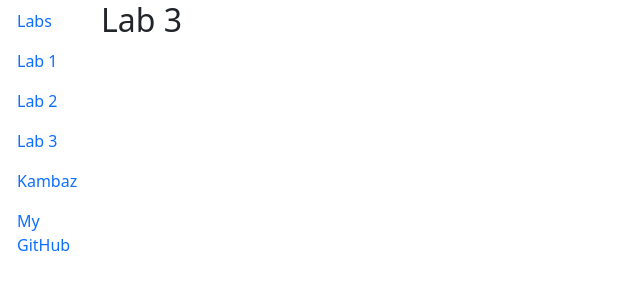
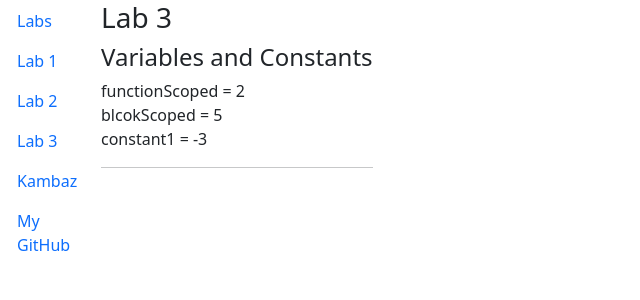
Before and after one commit to JohnnyBoi013/kambaz-next-js, a Next.js app: page /labs/lab3 in a window 1280 px wide. Shown: the top 300 px of the page, without its empty margins (0-640 px from the left). Built offline with nearby package versions, Linux system fonts and the light colour scheme.

Commit message:
working on lab3

```diff
--- /dev/null
+++ b/app/labs/lab3/VariablesAndConstants.tsx
@@ -0,0 +1,16 @@
+export default function VariablesAndConstants() {
+  var functionScoped = 2;
+  let blockScoped = 5;
+  const constant1 = functionScoped - blockScoped;
+  return (
+    <div id="wd-variables-and-constants">
+      <h4>Variables and Constants</h4>
+      functionScoped = {functionScoped}
+      <br />
+      blcokScoped = {blockScoped}
+      <br />
+      constant1 = {constant1}
+      <hr />
+    </div>
+  );
+}
--- a/app/labs/lab3/page.tsx
+++ b/app/labs/lab3/page.tsx
@@ -1,7 +1,10 @@
+import VariablesAndConstants from "./VariablesAndConstants";
+
 export default function Lab3() {
   return (
-    <div>
-      <h2>Lab 3</h2>
+    <div id="wd-lab3">
+      <h3>Lab 3</h3>
+      <VariablesAndConstants />
     </div>
   );
 }
```
